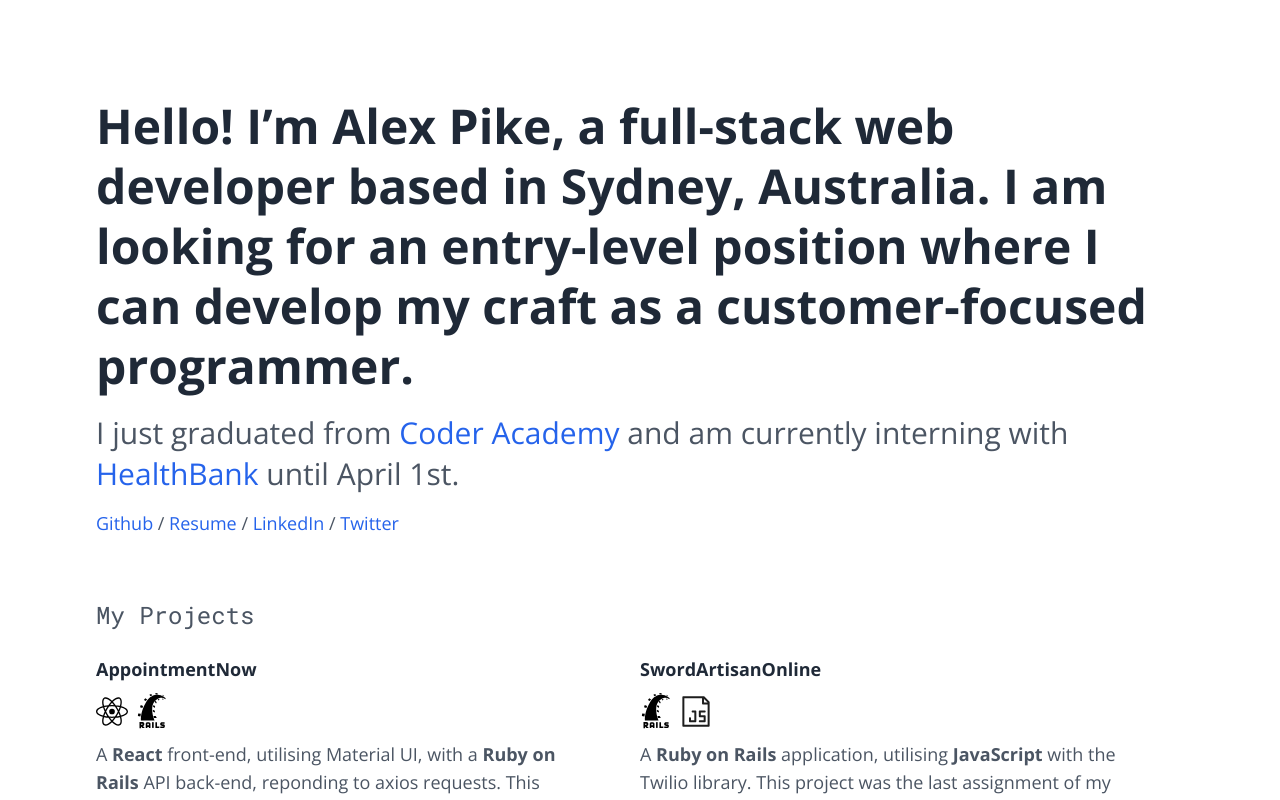
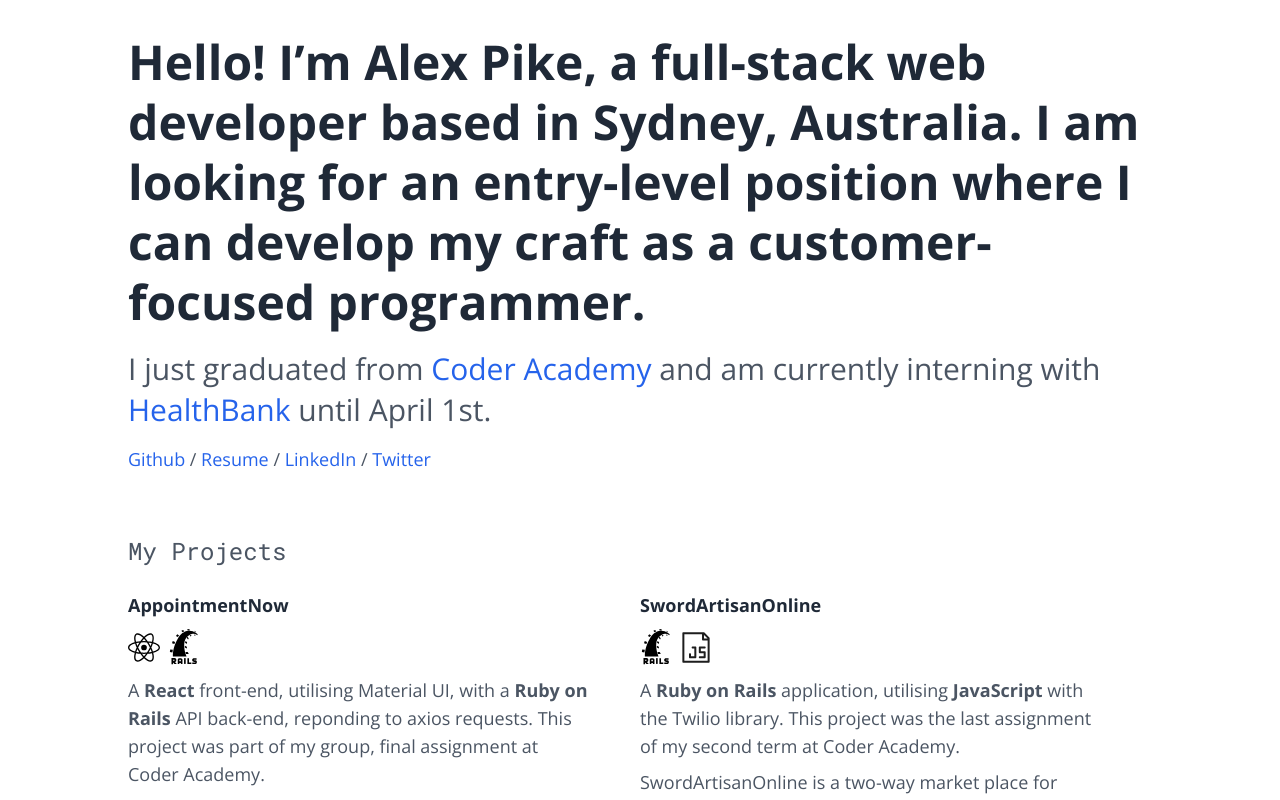
Before and after one commit to theRamenWithin/portfolio-feb-21, a React (Create React App) app: page / in a window 1280 px wide. Shown: the top 800 px of the page. Built offline with nearby package versions, Linux system fonts and the light colour scheme.

Commit message:
Adjusted max width of  content container

```diff
--- a/src/App.js
+++ b/src/App.js
@@ -9,9 +9,9 @@
 function App() {
   return (
     // Window container
-    <section className="App h-full w-full flex font-sans text-gray-600">
+    <section className="App h-full w-full flex justify-center font-sans text-gray-600">
       {/* Content container */}
-      <div className="p-12 md:p-16 lg:p-24">
+      <div className="pt-8 h-full w-4/5 max-w-screen-xl">
 
         {/* Lead text */}
         <section className="text-5xl font-bold text-gray-800 leading-tight mb-4">
```
